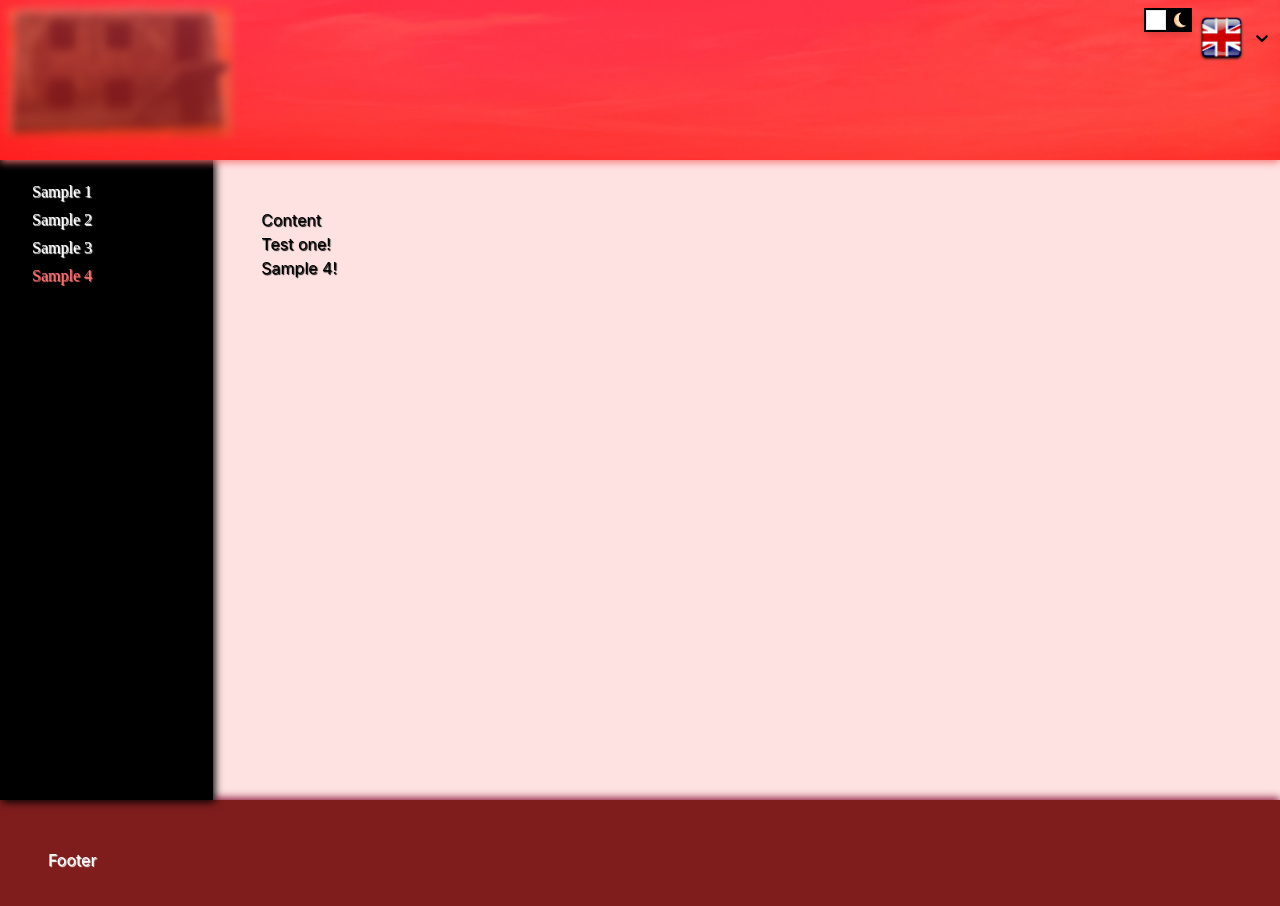
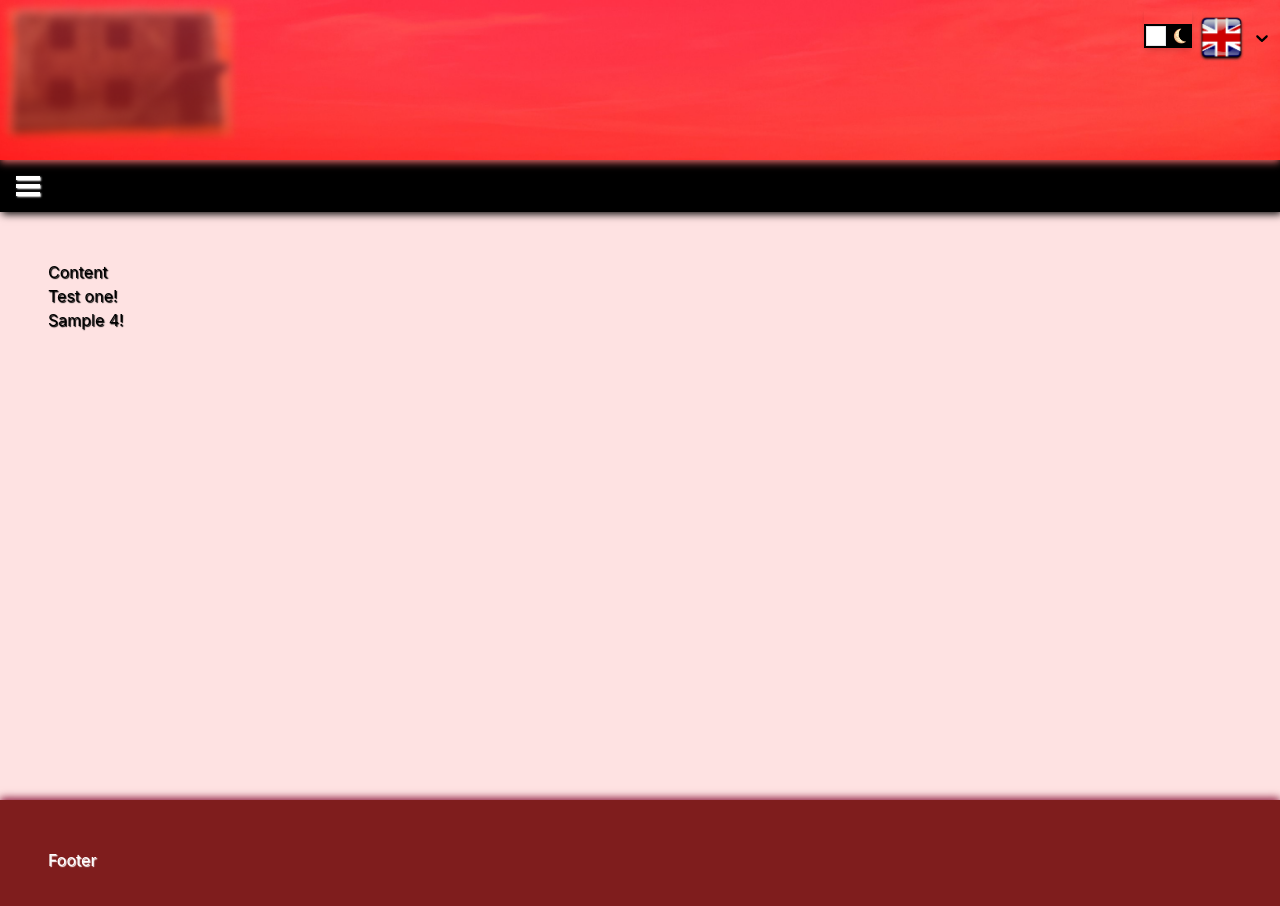
Before and after one commit to otavo002-xamk/portfolio-2023, a React (Create React App) app: page /sample4 in a window 1280 px wide. Shown: the top 906 px of the page. Built offline with nearby package versions, Linux system fonts and the light colour scheme.

Commit message:
edited styles

```diff
--- a/src/LanguageToggler.js
+++ b/src/LanguageToggler.js
@@ -6,8 +6,8 @@
 
 function LanguageToggler() {
   const options = [
-    { value: "en", label: <img src={england} /> },
-    { value: "fi", label: <img src={finland} /> },
+    { value: "en", label: <img src={england} alt="en" /> },
+    { value: "fi", label: <img src={finland} alt="fi" /> },
   ];
 
   return (
@@ -26,9 +26,13 @@
                 ...baseStyles,
                 display: "none",
               }),
+              dropdownIndicator: (baseStyles) => ({
+                ...baseStyles,
+                cursor: "pointer",
+              }),
             }}
             unstyled
-            className="w-20 h-20"
+            className="tablet:w-20 tablet:h-20 w-14 h-14"
             placeholder={<img src={language.flag} />}
             options={options}
             onChange={updateLanguage}
--- a/src/ThemeToggler.js
+++ b/src/ThemeToggler.js
@@ -4,7 +4,7 @@
 
 function ThemeToggler({ handleClick }) {
   return (
-    <div className="float-left shadow-md">
+    <div className="float-left tablet:pt-4 pt-2 shadow-md">
       <label
         htmlFor="toggle-theme"
         className="flex items-center cursor-pointer relative"
--- a/src/TopHeader.js
+++ b/src/TopHeader.js
@@ -17,7 +17,7 @@
         <Link to="/">
           <img
             alt="home"
-            className="object-scale-down h-32 opacity-50 hover:opacity-100 blur-sm hover:blur-none duration-300"
+            className="object-scale-down h-24 tablet:h-32 opacity-50 hover:opacity-100 blur-sm hover:blur-none duration-300"
             src={Image}
           />
         </Link>
--- a/tailwind.config.js
+++ b/tailwind.config.js
@@ -5,6 +5,9 @@
   content: ["./src/*.{js,jsx,ts,tsx}"],
   darkMode: "class",
   theme: {
+    screens: {
+      tablet: "400px",
+    },
     textShadow: {
       default: "1px 1px 1px black",
       white: "1px 1px 1px white",
```
